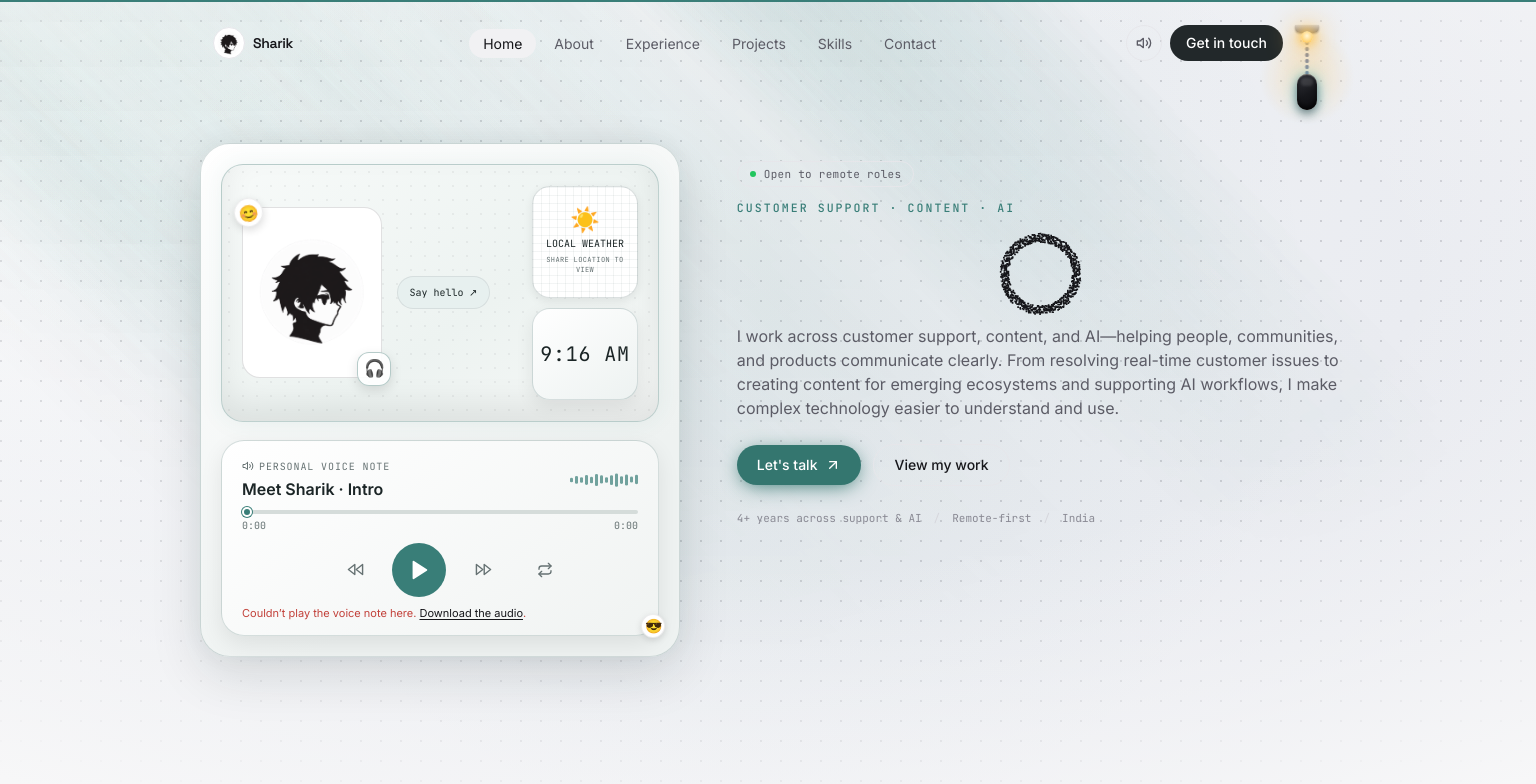
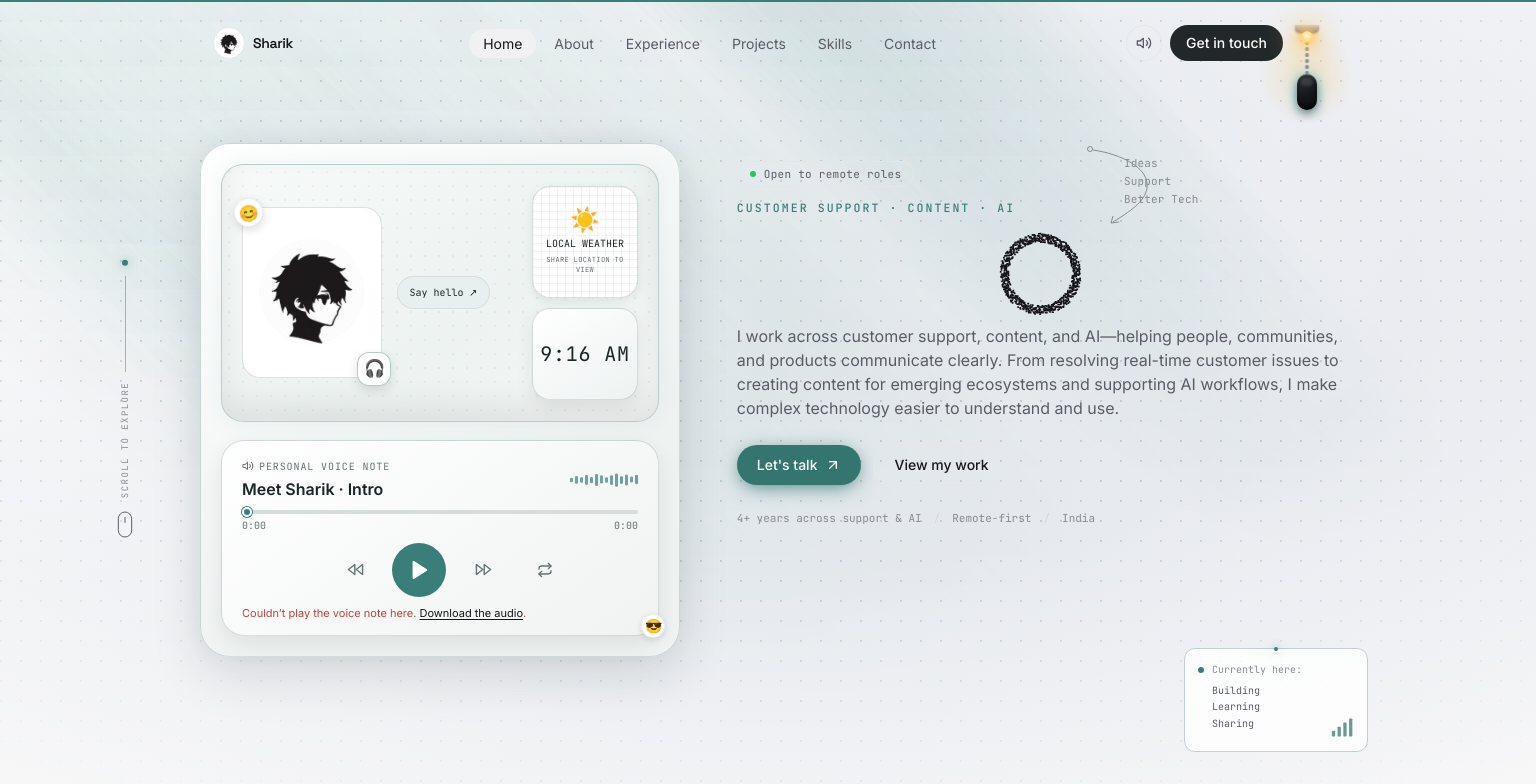
Before and after one commit to isharik/Portfolio, a Next.js app: page / in a window 1536 px wide. Shown: the top 784 px of the page. Built offline with nearby package versions, Linux system fonts and the light colour scheme.

Commit message:
Add subtle hero section annotations

```diff
--- a/src/app/globals.css
+++ b/src/app/globals.css
@@ -613,6 +613,26 @@ html.js .particle-title.is-ready .particle-title-semantic {
 .recruiter-control.recruiter-repeat { margin-left: 4px; }
 .recruiter-control.recruiter-repeat.is-active { background: var(--accent-soft); color: var(--accent); }
 .hero-layout > div:first-child { transition: transform 260ms var(--ease-out); }
+@media (min-width: 1440px) {
+  .hero-scroll-cue { position: absolute; top: 50%; left: max(12px,calc((100vw - 1200px) / 2 - 54px)); z-index: 3; display: flex; width: 22px; align-items: center; flex-direction: column; gap: 10px; transform: translateY(-50%); pointer-events: none; }
+  .hero-scroll-cue-dot { width: 6px; height: 6px; flex: 0 0 auto; border-radius: 50%; background: var(--accent); box-shadow: 0 0 10px color-mix(in srgb,var(--accent) 55%,transparent); }
+  .hero-scroll-cue-line { width: 1px; height: clamp(72px,12vh,112px); background: color-mix(in srgb,var(--fg-muted) 45%,transparent); }
+  .hero-scroll-cue-label { color: var(--fg-subtle); font-family: var(--font-mono),monospace; font-size: 9px; letter-spacing: .16em; line-height: 1; white-space: nowrap; writing-mode: vertical-rl; transform: rotate(180deg); }
+  .hero-scroll-cue-mouse { width: 20px; height: 29px; margin-top: 3px; color: var(--fg-muted); stroke: currentColor; stroke-width: 1.2; }
+  .hero-ideas-note { position: absolute; top: 17%; right: max(120px,calc((100vw - 1200px) / 2 + 72px)); z-index: 2; width: 172px; min-height: 110px; color: var(--fg-subtle); font-family: var(--font-mono),monospace; font-size: 11px; line-height: 1.65; letter-spacing: .015em; pointer-events: none; }
+  .hero-ideas-note svg { position: absolute; top: 0; left: -54px; width: 150px; height: 104px; overflow: visible; stroke: color-mix(in srgb,var(--fg-muted) 65%,transparent); stroke-width: 1; }
+  .hero-ideas-note span { position: relative; display: block; padding-top: 18px; }
+  .hero-current-status { position: absolute; right: max(24px,calc((100vw - 1200px) / 2)); bottom: clamp(28px,6vh,56px); z-index: 3; display: flex; width: 184px; min-height: 104px; align-items: flex-end; justify-content: space-between; padding: 13px 13px 12px; border: 1px solid color-mix(in srgb,var(--accent) 22%,var(--border)); border-radius: 11px; background: color-mix(in srgb,var(--surface) 82%,transparent); color: var(--fg-muted); font-family: var(--font-mono),monospace; font-size: 10px; line-height: 1.55; pointer-events: none; }
+  .hero-current-status-accent { position: absolute; top: -2px; left: 50%; width: 4px; height: 4px; border-radius: 50%; background: var(--accent); box-shadow: 0 0 8px color-mix(in srgb,var(--accent) 68%,transparent); transform: translateX(-50%); }
+  .hero-current-status-copy { align-self: flex-start; }
+  .hero-current-status-heading { display: flex; align-items: center; gap: 8px; color: var(--fg-subtle); }
+  .hero-current-status-heading > span { width: 6px; height: 6px; border-radius: 50%; background: var(--accent); }
+  .hero-current-status ul { display: grid; gap: 1px; margin: 5px 0 0 14px; padding: 0; list-style: none; }
+  .hero-current-status-bars { width: 23px; height: 21px; margin: 0 0 1px 8px; color: var(--accent); opacity: .78; }
+}
+@media (min-width: 1440px) and (max-height: 760px) {
+  .hero-current-status { display: none; }
+}
 @media (min-width: 1024px) {
   .hero-layout > div:first-child { transform: translateX(8px); }
 }
--- a/src/components/sections/Hero.tsx
+++ b/src/components/sections/Hero.tsx
@@ -73,6 +73,39 @@ export default function Hero() {
 
   return (
     <section id="home" ref={sectionRef} className="relative flex min-h-[100svh] items-center px-5 py-24 sm:px-6 sm:py-28">
+      <aside className="hero-scroll-cue" aria-hidden="true">
+        <span className="hero-scroll-cue-dot" />
+        <span className="hero-scroll-cue-line" />
+        <span className="hero-scroll-cue-label">SCROLL TO EXPLORE</span>
+        <svg className="hero-scroll-cue-mouse" viewBox="0 0 24 34" fill="none">
+          <rect x="4" y="1" width="16" height="30" rx="8" />
+          <path d="M12 7v7" />
+        </svg>
+      </aside>
+
+      <aside className="hero-ideas-note" aria-label="Ideas, Support, Better Tech">
+        <svg viewBox="0 0 150 104" fill="none" aria-hidden="true">
+          <circle cx="20" cy="13" r="2.5" />
+          <path d="M23 14C51 18 80 32 77 52c-2 14-18 24-34 34" />
+          <path d="m43 80-2 7 8-1" />
+        </svg>
+        <span>Ideas<br />Support<br />Better Tech</span>
+      </aside>
+
+      <aside className="hero-current-status" aria-label="Currently here: Building, Learning, Sharing">
+        <span className="hero-current-status-accent" />
+        <div className="hero-current-status-copy">
+          <div className="hero-current-status-heading"><span />Currently here:</div>
+          <ul><li>Building</li><li>Learning</li><li>Sharing</li></ul>
+        </div>
+        <svg className="hero-current-status-bars" viewBox="0 0 28 24" fill="currentColor" aria-hidden="true">
+          <rect x="1" y="16" width="4" height="7" rx="1" />
+          <rect x="8" y="11" width="4" height="12" rx="1" />
+          <rect x="15" y="6" width="4" height="17" rx="1" />
+          <rect x="22" y="1" width="4" height="22" rx="1" />
+        </svg>
+      </aside>
+
       <div className="hero-layout mx-auto grid w-full max-w-content items-center gap-10 lg:items-start lg:grid-cols-[minmax(480px,0.9fr)_minmax(0,1.1fr)] lg:gap-12">
         <div className="rise flex justify-center lg:justify-start" style={rise(0.12)}>
           <div data-parallax-layer="1"><RecruiterIntroPlayer /></div>
```
